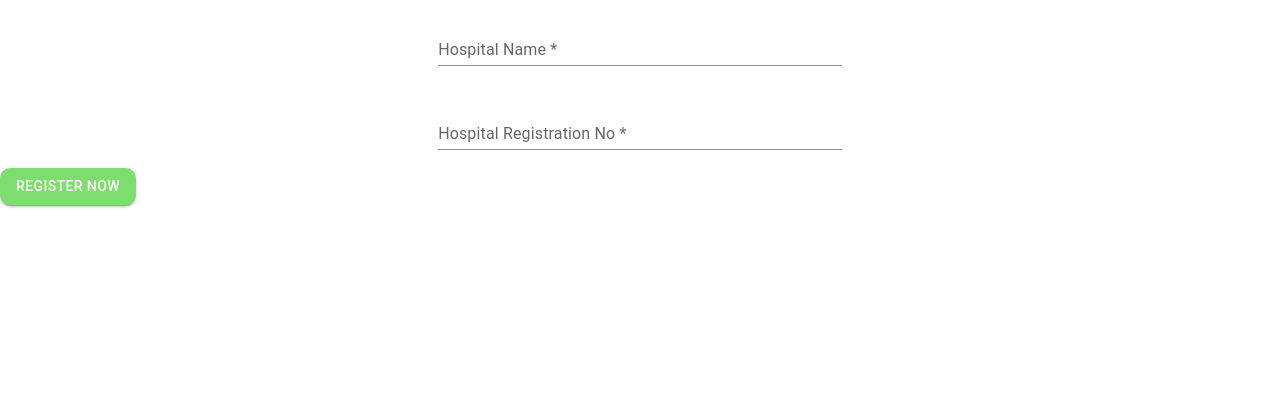
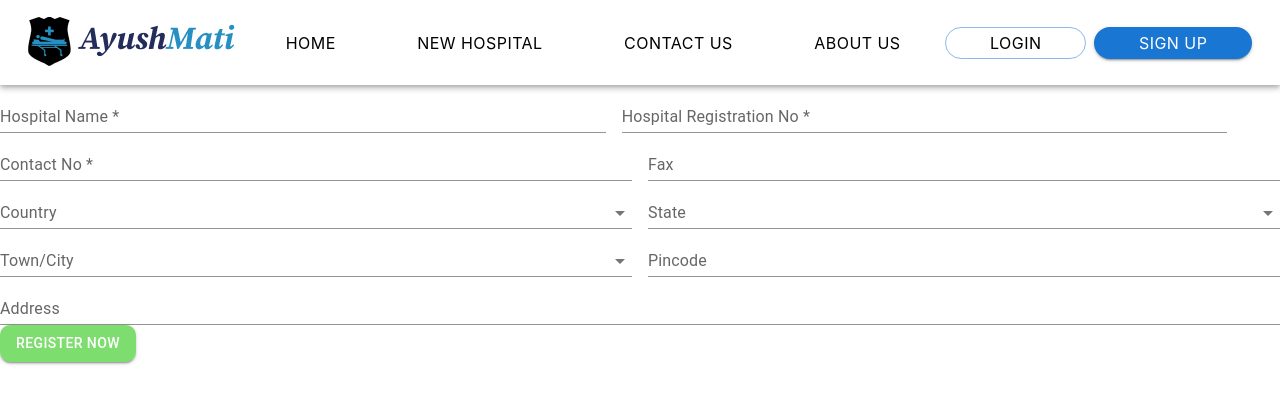
Before and after one commit to pesto-students/team-chiranjib-1-ayushmati, a React (Create React App) app: page /hospitalRegistration in a window 1280 px wide. Shown: the top 404 px of the page. Built offline with nearby package versions, Linux system fonts and the light colour scheme.

Commit message:
hospital registration added

```diff
--- a/src/component/hospital-registration/hospital-registration.js
+++ b/src/component/hospital-registration/hospital-registration.js
@@ -4,6 +4,11 @@ import TextField from "@mui/material/TextField";
 import MenuItem from "@mui/material/MenuItem";
 import Button from "@mui/material/Button";
 import Stack from "@mui/material/Stack";
+import axios from "axios";
+import { useNavigate } from "react-router-dom";
+import { API_URL } from "../../utils/constant";
+import { stateList, countryList, townCityList } from "../master/master-list";
+import NavigationBar from "../navgation/navigation-bar";
 
 function HospitalRegistration() {
   const {
@@ -13,27 +18,51 @@ function HospitalRegistration() {
     watch,
   } = useForm();
 
-  const onsubmit = (data) => {
+  const navigate = useNavigate();
+
+  const onsubmit = async (data) => {
     console.log(data);
+
+
+
+
+    const newHospitalData = { newHospital: data };
+    try {
+        axios
+          .post(API_URL + `/registration/createHospital`, {
+            newHospital: newHospitalData.newHospital,
+          })
+          .then((res) => {
+            if (res.status === 201) {
+              console.log("Hospital Registered Successfully");
+              navigate("/");
+            } else if(res.status === 409){
+              console.log("Hospital Already Exists");
+
+            }  else {
+               console.log('else called....');
+              Promise.reject();
+            }
+          });
+    } catch (err) {
+      console.error(err);
+    }
   };
 
   return (
-    <Box
-      sx={{
-        "& .MuiTextField-root": { m: 1, width: "40ch" },
-      }}
-      noValidate
-      autoComplete="off"
-    >
+    <>
+    <NavigationBar />
+
+
       <div className="signup-div">
         <form onSubmit={handleSubmit(onsubmit)}>
-          <div className="form-control">
+          <Stack spacing={2} direction="row">
             <TextField
-              id="outlined-required"
+              id="hospitalName"
               label="Hospital Name *"
               placeholder="Apollo Hospital"
               variant="standard"
-              {...register("hospital", {
+              {...register("hospitalName", {
                 required: {
                   value: true,
                   message: "Hospital Name is required",
@@ -42,15 +71,13 @@ function HospitalRegistration() {
               error={!!errors.hospital}
               helperText={errors?.hospital?.message}
             />
-          </div>
 
-          <div className="form-control">
             <TextField
-              id="outlined-required"
+              id="hospitalRegnNo"
               label="Hospital Registration No *"
-              placeholder="Apollo Hospital"
+              placeholder="HOSP-123456"
               variant="standard"
-              {...register("hospital", {
+              {...register("hospitalRegnNo", {
                 required: {
                   value: true,
                   message: "Hospital Name is required",
@@ -59,9 +86,111 @@ function HospitalRegistration() {
               error={!!errors.hospital}
               helperText={errors?.hospital?.message}
             />
-          </div>
+          </Stack>
 
+          <Stack spacing={2} direction="row">
+                <TextField
+                  className="patient-reg-text-field"
+                  id="contactNo"
+                  label="Contact No *"
+                  variant="standard"
+                  fullWidth
+                  {...register("contactNo", {
+                    required: {
+                      value: true,
+                      message: "Contact No. is required",
+                    },
+                  })}
+                  value={watch("contactNo") || ""}
+                  error={!!errors.contactNo}
+                  helperText={errors?.contactNo?.message}
+                />
 
+                <TextField
+                  className="patient-reg-text-field"
+                  id="faxNo"
+                  label="Fax "
+                  variant="standard"
+                  placeholder="456-7890. 123-456-7890"
+                  fullWidth
+                  {...register("faxNo")}
+                  value={watch("faxNo") || ""}
+                />
+              </Stack>
+
+          <Stack spacing={2} direction="row">
+                <TextField
+                  className="patient-reg-text-field"
+                  fullWidth
+                  id="country"
+                  select
+                  label="Country"
+                  variant="standard"
+                  {...register("country")}
+                  value={watch("country") || ""}
+                >
+                  {countryList.map((option) => (
+                    <MenuItem key={option.value} value={option.value}>
+                      {option.label}
+                    </MenuItem>
+                  ))}
+                </TextField>
+
+                <TextField
+                  id="state"
+                  className="patient-reg-text-field"
+                  select
+                  label="State"
+                  fullWidth
+                  variant="standard"
+                  {...register("state")}
+                  value={watch("state") || ""}
+                >
+                  {stateList.map((option) => (
+                    <MenuItem key={option.value} value={option.value}>
+                      {option.label}
+                    </MenuItem>
+                  ))}
+                </TextField>
+              </Stack>
+
+              <Stack spacing={2} direction="row">
+                <TextField
+                  className="patient-reg-text-field"
+                  id="city"
+                  select
+                  label="Town/City"
+                  fullWidth
+                  variant="standard"
+                  {...register("city")}
+                  value={watch("city") || ""}
+                >
+                  {townCityList.map((option) => (
+                    <MenuItem key={option.value} value={option.value}>
+                      {option.label}
+                    </MenuItem>
+                  ))}
+                </TextField>
+                <TextField
+                  id="pincode"
+                  label="Pincode"
+                  placeholder="000123"
+                  variant="standard"
+                  fullWidth
+                  {...register("pincode")}
+                  value={watch("pincode") || ""}
+                />
+              </Stack>
+
+              <TextField
+                id="address"
+                label="Address"
+                placeholder="Address"
+                variant="standard"
+                fullWidth
+                {...register("address")}
+                value={watch("address") || ""}
+              />
 
           <Button
             style={{
@@ -75,7 +204,7 @@ function HospitalRegistration() {
           </Button>
         </form>
       </div>
-    </Box>
+      </>
   );
 }
 
```
